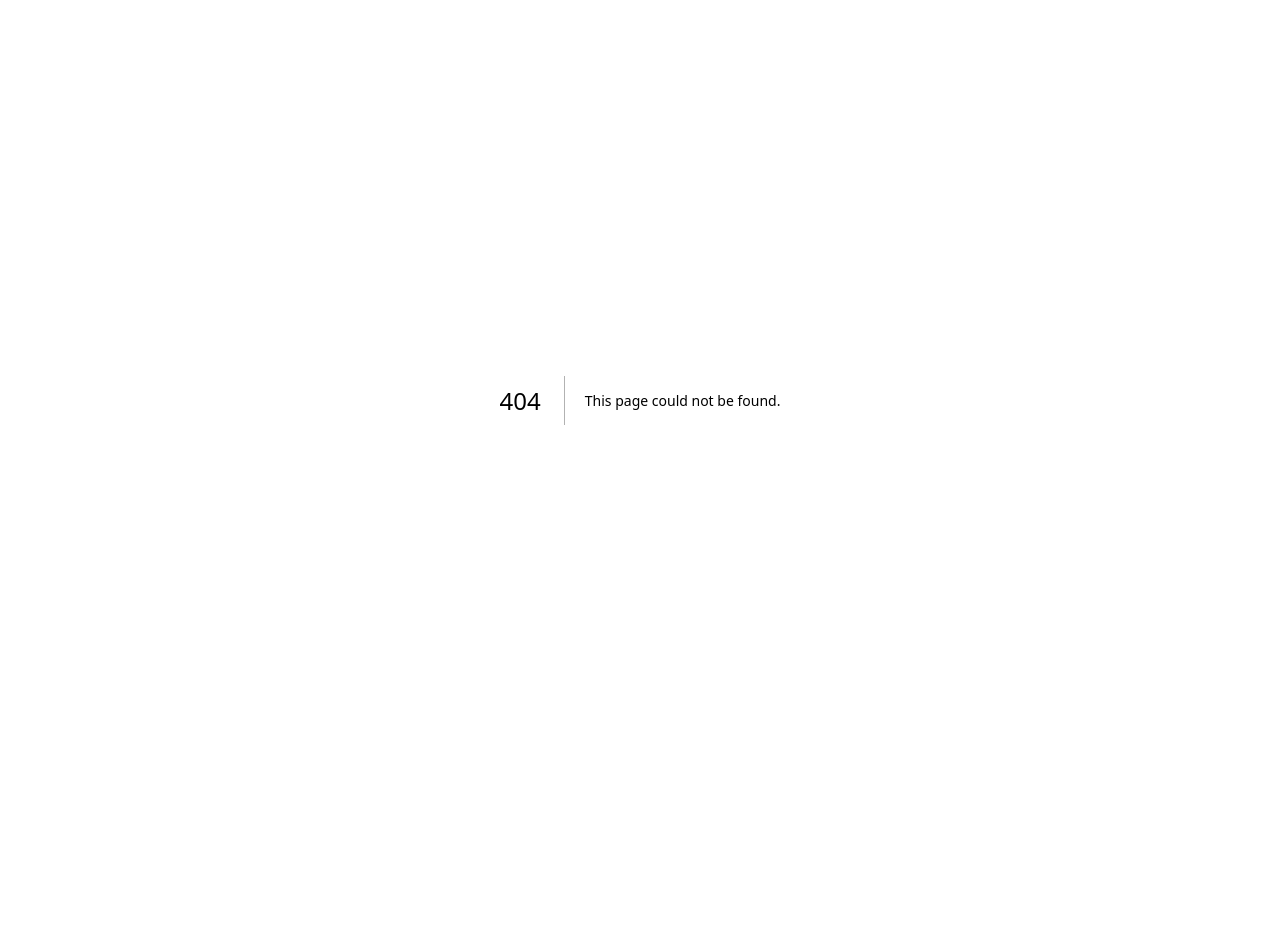
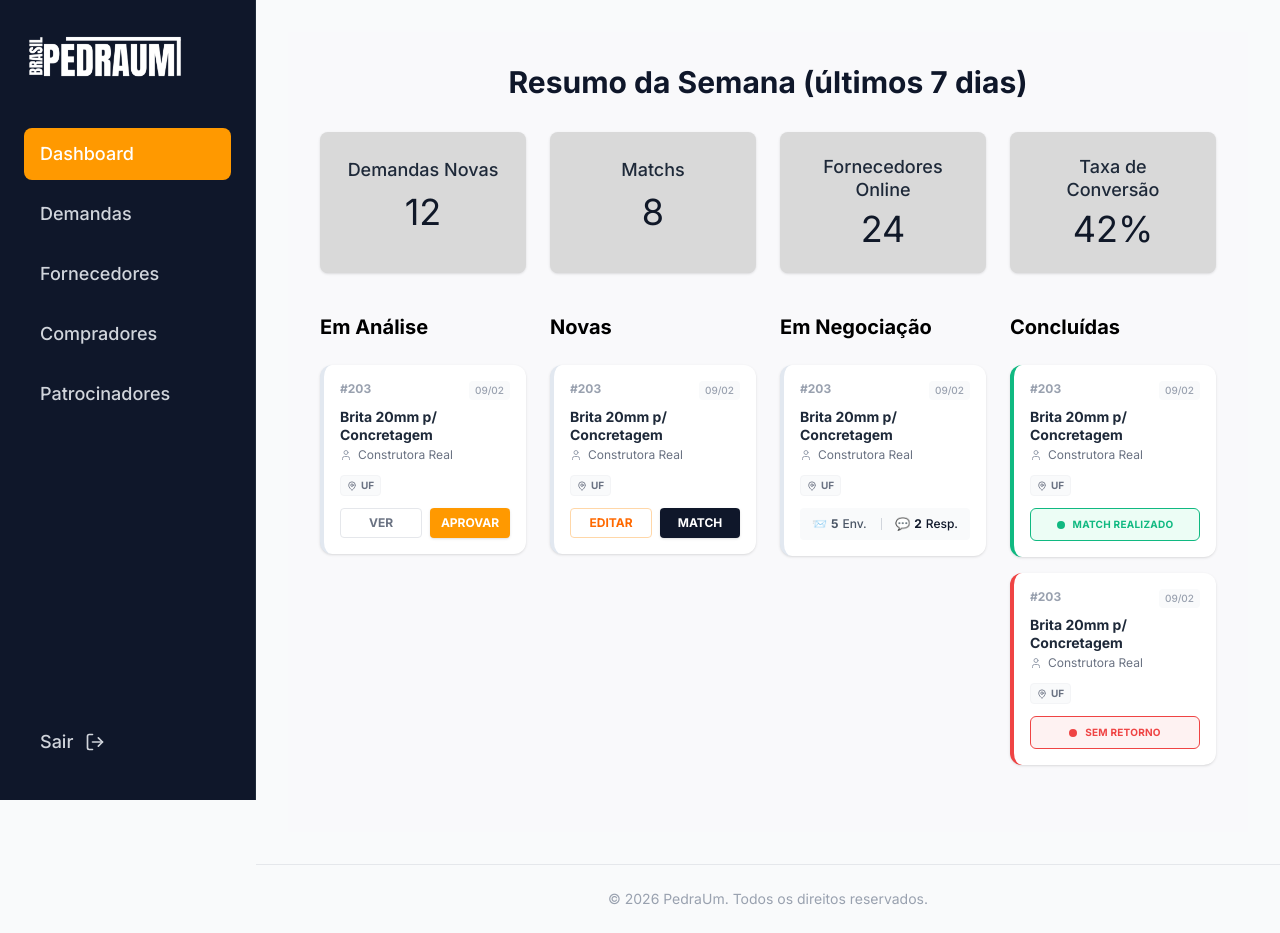
Before and after one commit to pedraum-tech/pedra-um-web, a Next.js app: page /admin/dashboard in a window 1280 px wide. Before the commit this address had no page. Before the commit the page ends 800 px from the top, so only its background shows below. Built offline with nearby package versions, Linux system fonts and the light colour scheme.

Commit message:
feat(admin): adiciona página de dashboard com métricas e kanban

```diff
--- /dev/null
+++ b/app/admin/dashboard/page.tsx
@@ -0,0 +1,122 @@
+import { AdminCard } from "@/src/components/AdminCard";
+
+
+export default function DashboardPage() {
+    return (
+        <div className="min-h-screen bg-gray-50/50 p-8">
+
+            {/* 1. Título do Dashboard */}
+            <div className="mb-8 text-center">
+                <h1 className="text-3xl font-bold text-pedraum-dark">
+                    Resumo da Semana (últimos 7 dias)
+                </h1>
+            </div>
+
+            {/* 2. Cards de Métricas (Topo) */}
+            <div className="grid grid-cols-1 md:grid-cols-4 gap-6 mb-10">
+                {/* Card 1 */}
+                <div className="bg-[#D9D9D9] p-6 rounded-lg text-center shadow-sm">
+                    <h3 className="text-lg font-medium text-gray-800 mb-2">Demandas Novas</h3>
+                    <p className="text-4xl font-normal text-gray-900">12</p>
+                </div>
+
+                {/* Card 2 */}
+                <div className="bg-[#D9D9D9] p-6 rounded-lg text-center shadow-sm">
+                    <h3 className="text-lg font-medium text-gray-800 mb-2">Matchs</h3>
+                    <p className="text-4xl font-normal text-gray-900">8</p>
+                </div>
+
+                {/* Card 3 */}
+                <div className="bg-[#D9D9D9] p-6 rounded-lg text-center shadow-sm">
+                    <h3 className="text-lg font-medium text-gray-800 leading-tight mb-2">
+                        Fornecedores <br /> Online
+                    </h3>
+                    <p className="text-4xl font-normal text-gray-900">24</p>
+                </div>
+
+                {/* Card 4 */}
+                <div className="bg-[#D9D9D9] p-6 rounded-lg text-center shadow-sm">
+                    <h3 className="text-lg font-medium text-gray-800 leading-tight mb-2">
+                        Taxa de <br /> Conversão
+                    </h3>
+                    <p className="text-4xl font-normal text-gray-900">42%</p>
+                </div>
+            </div>
+
+            {/* 3. O Kanban (Grid Principal) */}
+            <div className="grid grid-cols-1 md:grid-cols-4 gap-6 items-start h-full">
+
+                {/* Coluna 1: Em Análise */}
+                <div className="flex flex-col gap-4">
+                    <h2 className="text-xl font-bold text-black mb-2">Em Análise</h2>
+                    <AdminCard
+                        id="#203"
+                        data="09/02"
+                        titulo="Brita 20mm p/ Concretagem"
+                        cliente="Construtora Real"
+                        uf="UF"
+                        urgencia="Normal"
+                        status="curadoria"
+                    />
+                </div>
+
+                {/* Coluna 2: Novas */}
+                <div className="flex flex-col gap-4">
+                    <h2 className="text-xl font-bold text-black mb-2">Novas</h2>
+                    <AdminCard
+                        id="#203"
+                        data="09/02"
+                        titulo="Brita 20mm p/ Concretagem"
+                        cliente="Construtora Real"
+                        uf="UF"
+                        urgencia="Normal"
+                        status="aberta"
+                    />
+                </div>
+
+                {/* Coluna 3: Em Negociação */}
+                <div className="flex flex-col gap-4">
+                    <h2 className="text-xl font-bold text-black mb-2">Em Negociação</h2>
+                    <AdminCard
+                        id="#203"
+                        data="09/02"
+                        titulo="Brita 20mm p/ Concretagem"
+                        cliente="Construtora Real"
+                        uf="UF"
+                        urgencia="Normal"
+                        status="negociacao"
+                        stats={{ enviados: 5, respostas: 2 }}
+                    />
+                </div>
+
+                {/* Coluna 4: Concluídas */}
+                <div className="flex flex-col gap-4">
+                    <h2 className="text-xl font-bold text-black mb-2">Concluídas</h2>
+
+                    {/* Card Fechado com Sucesso */}
+                    <AdminCard
+                        id="#203"
+                        data="09/02"
+                        titulo="Brita 20mm p/ Concretagem"
+                        cliente="Construtora Real"
+                        uf="UF"
+                        urgencia="Normal"
+                        status="fechada_match"
+                    />
+
+                    {/* Card Sem Retorno */}
+                    <AdminCard
+                        id="#203"
+                        data="09/02"
+                        titulo="Brita 20mm p/ Concretagem"
+                        cliente="Construtora Real"
+                        uf="UF"
+                        urgencia="Normal"
+                        status="fechada_s_ret"
+                    />
+                </div>
+
+            </div>
+        </div>
+    );
+}
--- /dev/null
+++ b/app/admin/layout.tsx
@@ -0,0 +1,26 @@
+import { AdminSidebar } from "@/src/components/AdminSidebar";
+
+
+export default function AdminLayout({
+    children,
+}: {
+    children: React.ReactNode;
+}) {
+    return (
+        <div className="flex min-h-screen bg-gray-50">
+            {/* A Sidebar fica fixa na esquerda */}
+            <AdminSidebar />
+
+            <div className="flex-1 ml-64 flex flex-col"> {/* flex-col para empilhar conteúdo e footer */}
+                <main className="flex-1 p-8">
+                    {children}
+                </main>
+
+                {/* Rodapé exclusivo do Admin (Opcional) */}
+                <footer className="p-6 text-center text-gray-400 text-sm border-t border-gray-200">
+                    © 2026 PedraUm. Todos os direitos reservados.
+                </footer>
+            </div>
+        </div>
+    );
+}
```
Also changed, not shown: app/admin/fornecedores/page.tsx (added).
